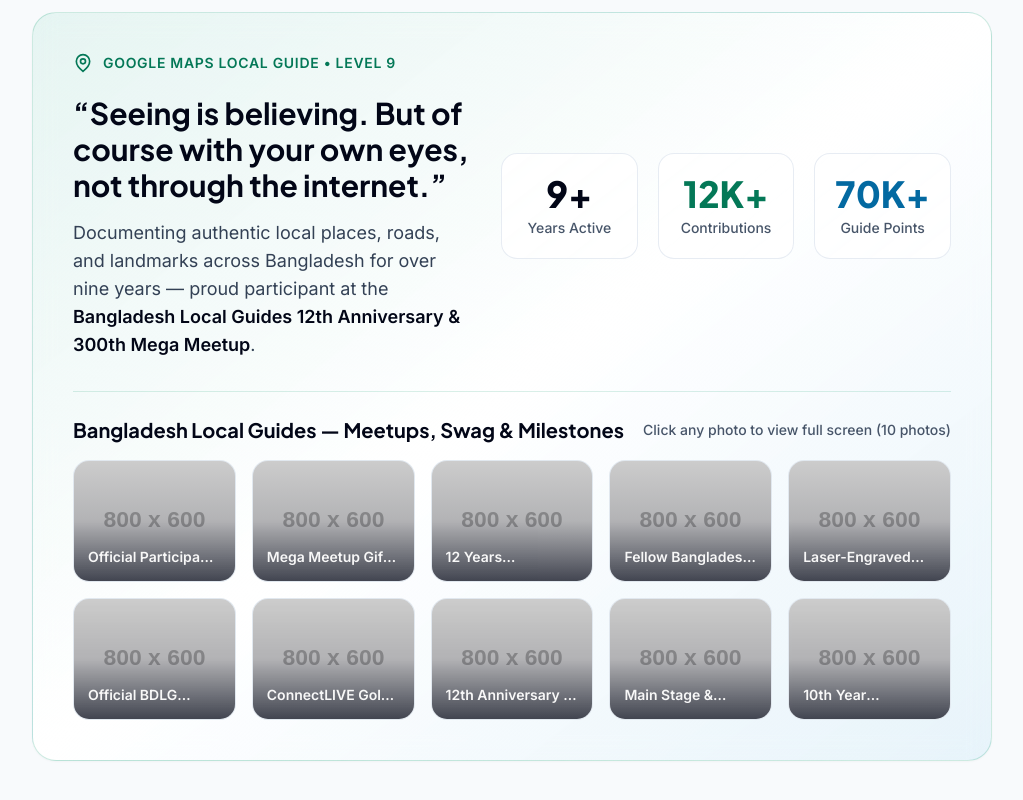
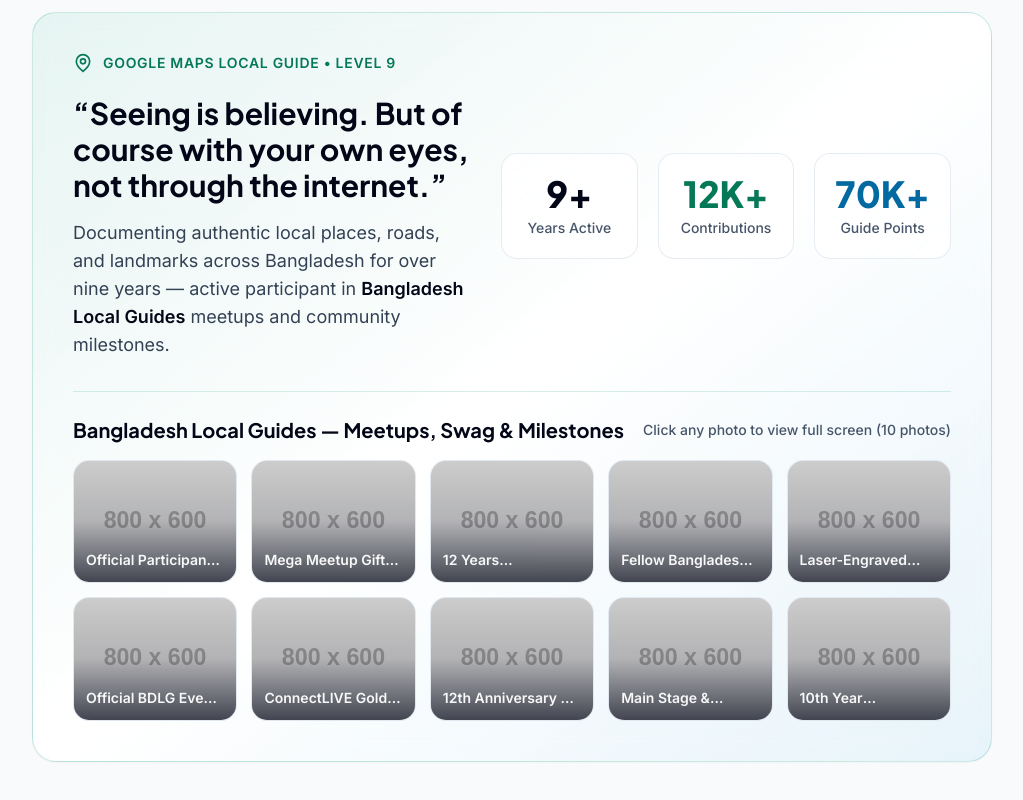
Before and after one commit to niazulislam47/niazmahmud, a plain HTML site: page index.html in a window 1280 px wide. Shown: the part 1944-2744 px from the top of the page, without its empty margins (128-1151 px from the left). Drawn offline with nearby package versions, Linux system fonts and the light colour scheme; placeholder pictures from the web are drawn by us.

Commit message:
Update index.html

```diff
--- a/index.html
+++ b/index.html
@@ -43,7 +43,6 @@
   </script>
 
   <style>
-    /* Custom Glassmorphism & Interactive Spotlight Utilities */
     :root {
       --spotlight-color: rgba(2, 132, 199, 0.08);
       --border-glow: rgba(15, 23, 42, 0.09);
@@ -63,7 +62,6 @@
       font-family: 'Plus Jakarta Sans', sans-serif;
     }
 
-    /* Ambient Spotlight Card Effect */
     .spotlight-card {
       position: relative;
       overflow: hidden;
@@ -94,7 +92,6 @@
       transform: translateY(-3px);
     }
 
-    /* Scroll Reveal Animations */
     .reveal {
       opacity: 0;
       transform: translateY(22px);
@@ -106,7 +103,6 @@
       transform: translateY(0);
     }
 
-    /* Subtle Custom Scrollbar */
     ::-webkit-scrollbar {
       width: 6px;
     }
@@ -151,7 +147,6 @@
   <!-- Minimalist Floating Navigation -->
   <header class="sticky top-4 z-40 px-4 sm:px-6">
     <nav class="max-w-5xl mx-auto flex items-center justify-between px-5 sm:px-7 py-3.5 rounded-2xl bg-white/85 dark:bg-zinc-900/65 backdrop-blur-xl border border-slate-200/90 dark:border-white/[0.08] shadow-sm shadow-slate-900/[0.03]">
-      <!-- Brand / Domain -->
       <a href="#" class="flex items-center gap-3 group">
         <span class="w-3 h-3 rounded-full bg-sky-500 group-hover:scale-125 transition-transform"></span>
         <span class="font-display font-bold text-base sm:text-lg tracking-tight text-slate-900 dark:text-white">
@@ -159,7 +154,6 @@
         </span>
       </a>
 
-      <!-- Navigation Links + Theme Toggle -->
       <div class="flex items-center gap-1.5 sm:gap-3">
         <a href="#focus" class="px-3.5 py-2 text-sm sm:text-base font-medium text-slate-600 dark:text-zinc-300 hover:text-slate-950 dark:hover:text-white rounded-xl transition-colors">
           Focus
@@ -171,14 +165,11 @@
           Connect
         </a>
 
-        <!-- Dark / Light Theme Toggle -->
         <button id="theme-toggle" aria-label="Toggle theme" class="ml-1 p-2.5 rounded-xl text-slate-700 dark:text-zinc-300 hover:bg-slate-200/70 dark:hover:bg-white/[0.07] hover:text-slate-950 dark:hover:text-white transition-all">
-          <!-- Sun Icon (shown in dark mode) -->
           <svg id="icon-sun" class="w-5 h-5 hidden dark:block" fill="none" stroke="currentColor" stroke-width="2" viewBox="0 0 24 24">
             <circle cx="12" cy="12" r="4"></circle>
             <path d="M12 2v2m0 16v2M4.93 4.93l1.41 1.41m11.32 11.32l1.41 1.41M2 12h2m16 0h2M6.34 17.66l-1.41 1.41M19.07 4.93l-1.41 1.41"></path>
           </svg>
-          <!-- Moon Icon (shown in light mode) -->
           <svg id="icon-moon" class="w-5 h-5 block dark:hidden" fill="none" stroke="currentColor" stroke-width="2" viewBox="0 0 24 24">
             <path d="M12 3a6 6 0 0 0 9 9 9 9 0 1 1-9-9Z"></path>
           </svg>
@@ -189,28 +180,26 @@
 
   <main class="max-w-5xl mx-auto px-5 sm:px-8">
 
-    <!-- 1. MINIMALIST ASYMMETRIC SPLIT HERO SECTION -->
+    <!-- 1. MINIMALIST ASYMMETRIC SPLIT HERO SECTION (Photo Left, Text Right) -->
     <section class="relative min-h-[84vh] flex flex-col justify-center py-10 sm:py-16">
-      <div class="grid grid-cols-1 lg:grid-cols-12 items-center gap-8 lg:gap-10">
+      <div class="grid grid-cols-1 lg:grid-cols-12 items-center gap-8 lg:gap-8">
 
-        <!-- Left-Side Portrait Frame (Top on Mobile, Left 5 Columns on Desktop) -->
-        <div class="reveal active order-1 lg:order-1 lg:col-span-5 relative flex justify-center lg:justify-start">
+        <!-- Left-Side Portrait Frame -->
+        <div class="reveal active order-1 lg:col-span-5 relative flex justify-center lg:justify-start">
           <div class="relative w-full max-w-sm sm:max-w-md lg:max-w-none h-[360px] sm:h-[430px] lg:h-[540px] rounded-3xl overflow-hidden select-none pointer-events-none">
             <img
-              src="20260414_224312-IMG_STYLE.jpg"
+              src="profile.jpg"
               alt="Niazul Islam Maruf"
-              onerror="this.onerror=null;this.src='https://placehold.co/900x1100/e2e8f0/0f172a?text=Niazul+Islam+Maruf';"
+              onerror="this.onerror=null;this.src='20260414_224312-IMG_STYLE.jpg';"
               class="w-full h-full object-cover object-[center_12%] hero-side-portrait transition-all duration-300"
             />
-            <!-- Subtle Right & Bottom Edge Integration with Background -->
             <div class="hidden lg:block absolute inset-y-0 right-0 w-20 bg-gradient-to-l from-slate-50 via-slate-50/50 to-transparent dark:from-obsidian dark:via-obsidian/50 dark:to-transparent"></div>
             <div class="absolute inset-x-0 bottom-0 h-24 bg-gradient-to-t from-slate-50 via-slate-50/60 to-transparent dark:from-obsidian dark:via-obsidian/60 dark:to-transparent"></div>
           </div>
         </div>
 
-        <!-- Right-Side Text & Actions (Right 7 Columns on Desktop) -->
-        <div class="reveal active order-2 lg:order-2 lg:col-span-7 relative z-10 space-y-7">
-          <!-- Location Pill -->
+        <!-- Right-Side Text & Actions -->
+        <div class="reveal active order-2 lg:col-span-7 relative z-10 space-y-7">
           <div class="inline-flex items-center gap-2.5 px-4 py-2 rounded-full bg-white/95 dark:bg-zinc-900/80 backdrop-blur-md border border-slate-200/90 dark:border-white/[0.1] text-sm font-medium text-slate-700 dark:text-zinc-200 shadow-xs">
             <svg class="w-4 h-4 text-sky-600 dark:text-sky-400" fill="none" stroke="currentColor" stroke-width="2" viewBox="0 0 24 24">
               <path d="M20 10c0 6-8 12-8 12s-8-6-8-12a8 8 0 0 1 16 0Z"></path>
@@ -219,7 +208,6 @@
             <span>Senbag, Noakhali, Bangladesh</span>
           </div>
 
-          <!-- Primary Identity -->
           <div class="space-y-3.5">
             <h1 class="font-display text-5xl sm:text-6xl lg:text-[4.25rem] font-extrabold tracking-tight text-slate-950 dark:text-white leading-[1.06]">
               Niazul Islam Maruf
@@ -229,12 +217,10 @@
             </p>
           </div>
 
-          <!-- Tagline -->
           <p class="max-w-xl text-xl sm:text-2xl text-slate-700 dark:text-zinc-300 leading-relaxed font-normal">
             Building digital experiences, exploring roads, and mapping the world.
           </p>
 
-          <!-- Quick-Action Links -->
           <div class="pt-2 flex flex-wrap items-center gap-3.5 sm:gap-4">
             <a href="#projects" class="inline-flex items-center gap-2.5 px-6 py-3.5 rounded-2xl bg-slate-900 dark:bg-white text-white dark:text-zinc-950 font-semibold text-base hover:bg-slate-800 dark:hover:opacity-90 active:scale-[0.98] transition-all shadow-sm shadow-slate-900/15">
               <span>Explore Work</span>
@@ -263,7 +249,6 @@
 
       </div>
 
-      <!-- Subtle Scroll Cue -->
       <div class="relative z-10 mt-12 sm:mt-16 flex items-center gap-3.5 text-sm font-medium text-slate-600 dark:text-zinc-400 animate-float">
         <div class="w-5 h-8 rounded-full border border-slate-300 dark:border-zinc-700 bg-white/70 dark:bg-zinc-900/70 flex justify-center p-1">
           <div class="w-1 h-2 rounded-full bg-sky-600 dark:bg-sky-400"></div>
@@ -283,7 +268,7 @@
 
       <div class="grid grid-cols-1 md:grid-cols-6 gap-5 sm:gap-6">
 
-        <!-- Card 1: App & Web Prototyping (Wide) -->
+        <!-- Card 1: App & Web Prototyping -->
         <div class="reveal spotlight-card md:col-span-4 p-7 sm:p-9 rounded-3xl bg-white/90 dark:bg-zinc-900/50 backdrop-blur-md border border-slate-200/90 dark:border-white/[0.08] shadow-sm shadow-slate-900/[0.03] flex flex-col justify-between gap-7">
           <div class="space-y-4">
             <div class="w-12 h-12 rounded-2xl bg-sky-500/10 text-sky-600 dark:text-sky-400 flex items-center justify-center">
@@ -369,7 +354,7 @@
           <span class="text-sm font-semibold text-indigo-600 dark:text-indigo-400">Bajaj Discover 125 • Noakhali to Cox's Bazar</span>
         </div>
 
-        <!-- Card 5: Google Maps Local Guide Level 9 (Full-width Feature Card + 6-Photo Gallery) -->
+        <!-- Card 5: Google Maps Local Guide Level 9 (10-Photo Gallery) -->
         <div id="local-guide" class="reveal spotlight-card md:col-span-6 p-7 sm:p-10 rounded-3xl bg-gradient-to-br from-emerald-500/[0.08] via-white/95 to-sky-500/[0.07] dark:from-emerald-500/[0.08] dark:via-zinc-900/60 dark:to-sky-500/[0.06] backdrop-blur-md border border-emerald-600/20 dark:border-emerald-400/20 shadow-sm shadow-slate-900/[0.03] space-y-8">
           <div class="flex flex-col lg:flex-row lg:items-center justify-between gap-8">
             <div class="space-y-4 max-w-2xl">
@@ -384,11 +369,10 @@
                 “Seeing is believing. But of course with your own eyes, not through the internet.”
               </blockquote>
               <p class="text-base sm:text-lg text-slate-700 dark:text-zinc-300 leading-relaxed">
-                Documenting authentic local places, roads, and landmarks across Bangladesh for over nine years — proud participant at the <span class="text-slate-950 dark:text-white font-semibold">Bangladesh Local Guides 12th Anniversary & 300th Mega Meetup</span>.
+                Documenting authentic local places, roads, and landmarks across Bangladesh for over nine years — active participant in <span class="text-slate-950 dark:text-white font-semibold">Bangladesh Local Guides</span> meetups and community milestones.
               </p>
             </div>
 
-            <!-- Clean Key Stats -->
             <div class="grid grid-cols-3 gap-3.5 sm:gap-5 shrink-0">
               <div class="p-4 sm:p-5 rounded-2xl bg-white/90 dark:bg-black/30 border border-slate-200/80 dark:border-white/[0.06] shadow-2xs text-center">
                 <div class="font-display text-3xl sm:text-4xl font-extrabold text-slate-950 dark:text-white">9+</div>
@@ -405,7 +389,6 @@
             </div>
           </div>
 
-          <!-- Interactive 10-Photo Gallery: Bangladesh Local Guides Meetups, Swag & Milestones -->
           <div class="pt-6 border-t border-emerald-600/15 dark:border-white/[0.08] space-y-4">
             <div class="flex flex-col sm:flex-row sm:items-center justify-between gap-2">
               <h4 class="font-display text-lg sm:text-xl font-bold text-slate-950 dark:text-white">
@@ -416,7 +399,7 @@
               </span>
             </div>
 
-            <div id="lg-gallery-grid" class="grid grid-cols-2 sm:grid-cols-3 lg:grid-cols-5 gap-3.5 sm:gap-4">
+            <div id="lg-gallery-grid" class="grid grid-cols-2 sm:grid-cols-3 md:grid-cols-5 gap-3 sm:gap-3.5">
               <!-- Populated dynamically via JS -->
             </div>
           </div>
@@ -435,7 +418,6 @@
           </h2>
         </div>
 
-        <!-- Subtle Category Filter Pills -->
         <div class="flex flex-wrap gap-2" id="project-filters">
           <button data-filter="all" class="filter-btn active px-4 py-2 rounded-xl text-sm font-semibold bg-slate-900 text-white dark:bg-white dark:text-zinc-950 transition-all">
             All
@@ -449,10 +431,7 @@
         </div>
       </div>
 
-      <!-- Project Cards Grid -->
-      <div id="projects-grid" class="grid grid-cols-1 sm:grid-cols-2 gap-5 sm:gap-6">
-        <!-- Populated dynamically via JS for clean modal inspection -->
-      </div>
+      <div id="projects-grid" class="grid grid-cols-1 sm:grid-cols-2 gap-5 sm:gap-6"></div>
     </section>
 
     <!-- 4. MINIMALIST CONTACT & SOCIAL FOOTER -->
@@ -467,9 +446,7 @@
           </p>
         </div>
 
-        <!-- Clean Action Links -->
         <div class="flex flex-wrap items-center gap-3.5 shrink-0">
-          <!-- Copy Email Button -->
           <button id="copy-email-btn" data-email="contact@niazmahmud.bro.bd" class="inline-flex items-center gap-2.5 px-6 py-3.5 rounded-2xl bg-sky-500/15 hover:bg-sky-500/25 text-sky-700 dark:text-sky-400 border border-sky-500/30 text-base sm:text-lg font-bold whitespace-nowrap active:scale-[0.98] transition-all">
             <svg class="w-5 h-5 shrink-0" fill="none" stroke="currentColor" stroke-width="2.2" viewBox="0 0 24 24">
               <rect x="9" y="9" width="13" height="13" rx="2" ry="2"></rect>
@@ -478,7 +455,6 @@
             <span>Copy Email</span>
           </button>
 
-          <!-- Direct Email Link -->
           <a href="mailto:contact@niazmahmud.bro.bd" aria-label="Send Email" class="p-3.5 rounded-2xl bg-white/95 dark:bg-white/[0.05] hover:bg-slate-50 dark:hover:bg-white/[0.1] border border-slate-200/90 dark:border-white/[0.08] text-slate-800 dark:text-zinc-200 shadow-2xs transition-all" title="Email">
             <svg class="w-6 h-6" fill="none" stroke="currentColor" stroke-width="2" viewBox="0 0 24 24">
               <rect width="20" height="16" x="2" y="4" rx="2"></rect>
@@ -486,14 +462,12 @@
             </svg>
           </a>
 
-          <!-- GitHub Link -->
           <a href="https://github.com" target="_blank" rel="noopener noreferrer" aria-label="GitHub Profile" class="p-3.5 rounded-2xl bg-white/95 dark:bg-white/[0.05] hover:bg-slate-50 dark:hover:bg-white/[0.1] border border-slate-200/90 dark:border-white/[0.08] text-slate-800 dark:text-zinc-200 shadow-2xs transition-all" title="GitHub">
             <svg class="w-6 h-6" fill="currentColor" viewBox="0 0 24 24">
               <path fill-rule="evenodd" clip-rule="evenodd" d="M12 2C6.477 2 2 6.484 2 12.017c0 4.425 2.865 8.18 6.839 9.504.5.092.682-.217.682-.483 0-.237-.008-.868-.013-1.703-2.782.605-3.369-1.343-3.369-1.343-.454-1.158-1.11-1.466-1.11-1.466-.908-.62.069-.608.069-.608 1.003.07 1.53 1.032 1.53 1.032.892 1.53 2.341 1.088 2.91.832.092-.647.35-1.088.636-1.338-2.22-.253-4.555-1.113-4.555-4.951 0-1.093.39-1.988 1.029-2.688-.103-.253-.446-1.272.098-2.65 0 0 .84-.27 2.75 1.026A9.564 9.564 0 0112 6.844c.85.004 1.705.115 2.504.337 1.909-1.296 2.747-1.027 2.747-1.027.546 1.379.202 2.398.1 2.651.64.7 1.028 1.595 1.028 2.688 0 3.848-2.339 4.695-4.566 4.943.359.309.678.92.678 1.855 0 1.338-.012 2.419-.012 2.747 0 .268.18.58.688.482A10.019 10.019 0 0022 12.017C22 6.484 17.522 2 12 2z"></path>
             </svg>
           </a>
 
-          <!-- Google Maps Local Guide Link -->
           <a href="https://maps.google.com" target="_blank" rel="noopener noreferrer" aria-label="Google Maps Local Guide" class="p-3.5 rounded-2xl bg-white/95 dark:bg-white/[0.05] hover:bg-slate-50 dark:hover:bg-white/[0.1] border border-slate-200/90 dark:border-white/[0.08] text-emerald-700 dark:text-emerald-400 shadow-2xs transition-all" title="Google Maps Local Guide">
             <svg class="w-6 h-6" fill="none" stroke="currentColor" stroke-width="2" viewBox="0 0 24 24">
               <path d="M20 10c0 6-8 12-8 12s-8-6-8-12a8 8 0 0 1 16 0Z"></path>
@@ -540,7 +514,6 @@
   <!-- Full-Screen Photo Lightbox Modal -->
   <div id="lightbox-modal" class="fixed inset-0 z-50 hidden items-center justify-center p-4 sm:p-6 bg-slate-950/85 backdrop-blur-md opacity-0 transition-opacity duration-300">
     <div class="relative w-full max-w-4xl flex flex-col items-center gap-4">
-      <!-- Top Bar: Counter + Close -->
       <div class="w-full flex items-center justify-between text-white px-1">
         <span id="lightbox-counter" class="text-sm sm:text-base font-semibold text-zinc-200">1 / 10</span>
         <button id="close-lightbox" aria-label="Close photo viewer" class="p-2.5 rounded-xl bg-white/10 hover:bg-white/20 text-white transition-colors">
@@ -550,7 +523,6 @@
         </button>
       </div>
 
-      <!-- Image Stage with Prev / Next Controls -->
       <div class="relative w-full flex items-center justify-center rounded-3xl overflow-hidden bg-black/40 border border-white/10 shadow-2xl">
         <button id="lightbox-prev" aria-label="Previous photo" class="absolute left-3 sm:left-4 z-10 p-3 rounded-2xl bg-black/60 hover:bg-black/80 text-white border border-white/15 backdrop-blur-md transition-all active:scale-95">
           <svg class="w-6 h-6" fill="none" stroke="currentColor" stroke-width="2.2" viewBox="0 0 24 24">
@@ -572,7 +544,6 @@
         </button>
       </div>
 
-      <!-- Caption -->
       <p id="lightbox-caption" class="text-center text-base sm:text-lg font-medium text-white max-w-2xl px-2"></p>
     </div>
   </div>
@@ -589,61 +560,60 @@
 
   <!-- Interactive Vanilla JS -->
   <script>
-    // Bangladesh Local Guides Meetups, Swag & Milestones Photo Repository (10 Unique Photos)
+    // Bangladesh Local Guides 10-Photo Repository (Clean Filenames)
     const localGuidePhotos = [
       {
-        src: 'BDLG-ID-Card-BDLG-20241105-01867 (1).jpg',
+        src: 'lg-id-card.jpg',
         title: 'Official Participant Pass (Level 9)',
-        caption: 'Official Participant Pass (BDLG # 20241105-01867) — Local Guides Level 9, 12 Years of Bangladesh Local Guides.'
+        caption: 'Bangladesh Local Guides 12 Years Mega Meetup — Official Participant Pass (BDLG #20241105-01867).'
       },
       {
-        src: 'IMG_20261114_095050_2.jpg',
+        src: 'lg-gift-bag.jpg',
         title: 'Mega Meetup Gift Bag & Pass',
-        caption: '12 Years of Bangladesh Local Guides Mega Meetup Gift Bag & Official Participant Pass.'
+        caption: 'Path Dekhi, Path Dekhai — Official Bangladesh Local Guides 12th Anniversary Mega Meetup kit.'
       },
       {
-        src: 'IMG-20261114-WA0009.jpg',
+        src: 'lg-selfie.jpg',
         title: '12 Years Celebration Meetup Selfie',
-        caption: 'Meetup selfie at the 12 Years of Bangladesh Local Guides celebration wearing the official event jersey.'
+        caption: 'Wearing the official 12 Years of Bangladesh Local Guides event jersey and lanyard.'
       },
       {
-        src: 'DSC_3376~2.jpg',
+        src: 'lg-group.jpg',
         title: 'Fellow Bangladesh Local Guides',
-        caption: 'Group photo with fellow Bangladesh Local Guides contributors at the 12th Anniversary Meetup.'
+        caption: 'Group moment with fellow Bangladesh Local Guides contributors during the Mega Meetup.'
       },
       {
-        src: 'IMG_20261114_101111~2.jpg',
-        title: 'Laser-Engraved Wooden Phone Stand',
-        caption: 'Laser-engraved wooden phone stand souvenir ("পথ দেখি পথ দেখাই" — 12 Years of Bangladesh Local Guides).'
+        src: 'lg-wood-stand.jpg',
+        title: 'Laser-Engraved Wooden Stand',
+        caption: 'Custom laser-engraved wooden souvenir marking 12 Years of Bangladesh Local Guides.'
       },
       {
-        src: 'IMG_20261114_101330.jpg',
-        title: 'Official BDLG Lanyard Keychain',
-        caption: 'Official Bangladesh Local Guides lanyard keychain & Google Maps Review tag.'
+        src: 'lg-keychain.jpg',
+        title: 'Official BDLG Event Keychain',
+        caption: 'Bangladesh Local Guides collectible keychain and review badge souvenir.'
       },
       {
-        src: '20261114_121404.jpg',
+        src: 'lg-connectlive-pin.jpg',
         title: 'ConnectLIVE Gold Star Pin',
-        caption: 'Official Google Maps Local Guides ConnectLIVE Gold Star Pin.'
+        caption: 'Official Google Maps Local Guides ConnectLIVE gold star lapel pin.'
       },
       {
-        src: 'IMG_20261114_101419_2.jpg',
+        src: 'lg-stickers-12.jpg',
         title: '12th Anniversary & 300th Meetup Stickers',
-        caption: 'Bangladesh Local Guides 12th Anniversary & 300th Meetup collectible stickers (Update Road, Accessibility & Local Meet-up).'
+        caption: 'Collectible stickers celebrating 300th Meetup, Update Road, Accessibility, and Local Meet-ups.'
       },
       {
-        src: 'IMG20261114115841_2.heic',
+        src: 'lg-stage.jpg',
         title: 'Main Stage & Celebration Moments',
-        caption: '12 Years of Bangladesh Local Guides stage session & community celebration moments.'
+        caption: 'Opening remarks and community session on stage at the 12 Years Mega Meetup.'
       },
       {
-        src: '20241205_121041.heic',
+        src: 'lg-stickers-10.jpg',
         title: '10th Year Celebration Stickers & Map Souvenirs',
-        caption: 'Bangladesh Local Guides 10th Year Celebration Meetup stickers, calendar & map souvenirs.'
+        caption: 'Throwback memorabilia from the Bangladesh Local Guides 10th Year Celebration Meetup.'
       }
     ];
 
-    // Project Data Repository
     const projects = [
       {
         id: 'kids-tube',
@@ -703,7 +673,6 @@
       }
     ];
 
-    // DOM Elements
     const lgGalleryGrid = document.getElementById('lg-gallery-grid');
     const lightboxModal = document.getElementById('lightbox-modal');
     const lightboxImg = document.getElementById('lightbox-img');
@@ -724,10 +693,8 @@
     const toast = document.getElementById('toast');
     const globalAura = document.getElementById('global-aura');
 
-    // Set Current Year
     document.getElementById('year').textContent = new Date().getFullYear();
 
-    // Render Local Guide 6-Photo Gallery
     function renderLocalGuideGallery() {
       if (!lgGalleryGrid) return;
       lgGalleryGrid.innerHTML = localGuidePhotos.map((photo, index) => `
@@ -743,14 +710,13 @@
             onerror="this.onerror=null;this.src='https://placehold.co/800x600/e2e8f0/0f172a?text=${encodeURIComponent(photo.title)}';"
             class="w-full h-full object-cover group-hover:scale-105 transition-transform duration-500"
           />
-          <div class="absolute inset-0 bg-gradient-to-t from-slate-950/80 via-slate-950/15 to-transparent opacity-85 group-hover:opacity-100 transition-opacity flex flex-col justify-end p-3.5 text-left">
+          <div class="absolute inset-0 bg-gradient-to-t from-slate-950/80 via-slate-950/15 to-transparent opacity-85 group-hover:opacity-100 transition-opacity flex flex-col justify-end p-3 text-left">
             <span class="text-xs sm:text-sm font-bold text-white leading-snug line-clamp-1">${photo.title}</span>
           </div>
         </button>
       `).join('');
     }
 
-    // Lightbox Viewer Controls
     function updateLightboxContent() {
       const photo = localGuidePhotos[currentPhotoIndex];
       if (!photo) return;
@@ -799,7 +765,6 @@
       if (e.target === lightboxModal) closeLightbox();
     });
 
-    // Render Project Cards
     function renderProjects(filter = 'all') {
       const filtered = filter === 'all' ? projects : projects.filter(p => p.category === filter);
 
@@ -838,7 +803,6 @@
       attachSpotlightListeners();
     }
 
-    // Filter Click Handlers
     filterButtons.forEach(btn => {
       btn.addEventListener('click', () => {
         filterButtons.forEach(b => {
@@ -851,7 +815,6 @@
       });
     });
 
-    // Modal Logic
     window.openProjectModal = function(id) {
       const project = projects.find(p => p.id === id);
       if (!project) return;
@@ -904,12 +867,10 @@
       }
     });
 
-    // Dark / Light Mode Toggle
     themeToggle.addEventListener('click', () => {
       document.documentElement.classList.toggle('dark');
     });
 
-    // Copy Email with iFrame-Safe Fallback & Toast Feedback
     let toastTimeout;
     function showToast(msg) {
       document.getElementById('toast-message').textContent = msg;
@@ -937,7 +898,6 @@
       document.body.removeChild(textArea);
     });
 
-    // Subtle Cursor Spotlight on Cards & Ambient Background
     function attachSpotlightListeners() {
       document.querySelectorAll('.spotlight-card').forEach(card => {
         card.addEventListener('mousemove', (e) => {
@@ -956,7 +916,6 @@
       }
     });
 
-    // Intersection Observer for Smooth Scroll Reveals
     const observer = new IntersectionObserver((entries) => {
       entries.forEach(entry => {
         if (entry.isIntersecting) {
@@ -967,7 +926,6 @@
 
     document.querySelectorAll('.reveal').forEach(el => observer.observe(el));
 
-    // Initialize
     renderLocalGuideGallery();
     renderProjects();
   </script>
```
